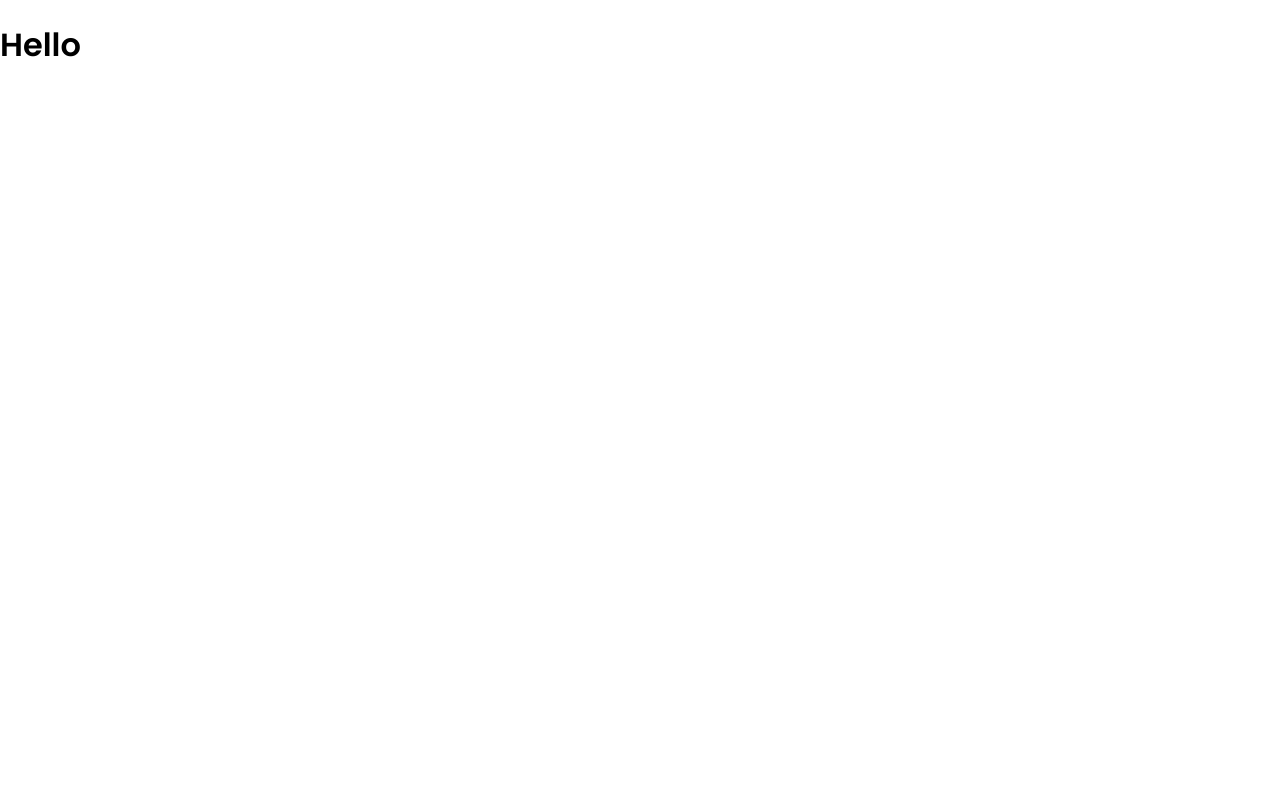
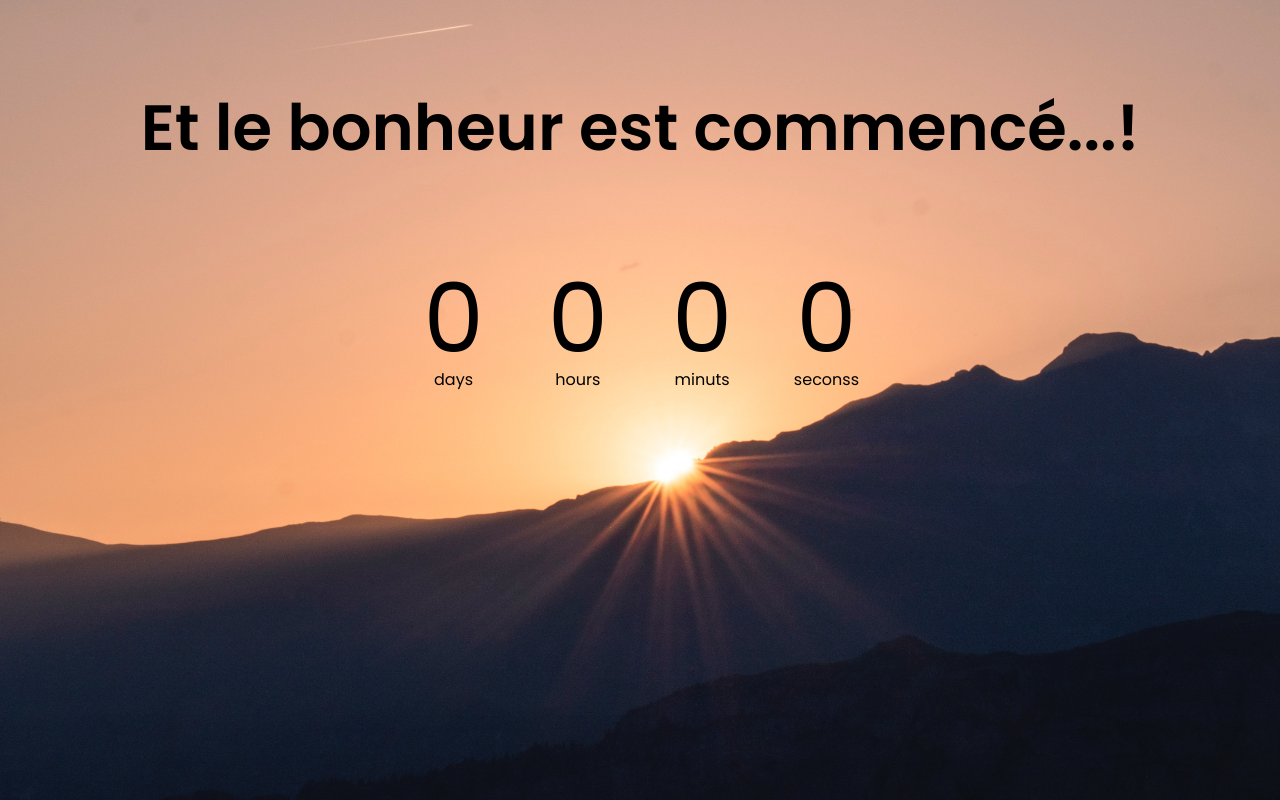
Before and after one commit to Maka-NOZADZE/timer, a plain HTML site: page index.html in a window 1280 px wide. Drawn offline with Linux system fonts and the light colour scheme.

Commit message:
dates calculated

```diff
--- a/index.html
+++ b/index.html
@@ -9,6 +9,24 @@
     <title>Timer</title>
   </head>
   <body>
-    <h1>Hello</h1>
+    <h1>Et le bonheur est commencé...!</h1>
+    <div class="countdown-container">
+      <div class="element days-c">
+        <p class="big-text" id="days-c">0</p>
+        <span>days</span>
+      </div>
+      <div class="element hours-c">
+        <p class="big-text" id="hours-c">0</p>
+        <span>hours</span>
+      </div>
+      <div class="element mins-c">
+        <p class="big-text" id="mins-c">0</p>
+        <span>minuts</span>
+      </div>
+      <div class="element secs-c">
+        <p class="big-text" id="secs-c">0</p>
+        <span>seconss</span>
+      </div>
+    </div>
   </body>
 </html>
--- a/script.js
+++ b/script.js
@@ -0,0 +1,15 @@
+const newYears = "1 Jan 2023";
+function countDown() {
+  const newYearsDate = new Date(newYears);
+  const currentDate = new Date();
+  const totalSeconds = (newYearsDate - currentDate) / 1000;
+  const days = Math.floor(totalSeconds / 3600 / 24);
+  const hours = Math.floor(totalSeconds / 3600) % 24;
+  const minuts = Math.floor(totalSeconds / 60) % 60;
+  const seconds = Math.floor(totalSeconds % 60);
+  console.log(days, hours, minuts, seconds);
+}
+//initial call
+
+countDown();
+setInterval(countDown, 1000);
--- a/style.css
+++ b/style.css
@@ -5,6 +5,37 @@
 }
 
 body {
+  background-image: url("./sun.jpg");
+  background-repeat: no-repeat;
+  background-size: cover;
+  background-position: center;
+  display: flex;
+  flex-direction: column;
+  align-items: center;
+  min-height: 100vh;
   font-family: "Poppins", sans-serif;
   margin: 0;
 }
+
+h1 {
+  font-size: 4rem;
+  margin-bottom: 6rem;
+  margin-top: 5rem;
+}
+.countdown-container {
+  display: flex;
+
+  /* background-color: aqua; */
+  /* justify-content: space-around; */
+}
+.big-text {
+  font-size: 6rem;
+  line-height: 1;
+  margin: 0 2rem;
+}
+.element {
+  text-align: center;
+}
+.element span {
+  font-size: 1rem;
+}
```
Also changed, not shown: sun.jpg (added).
